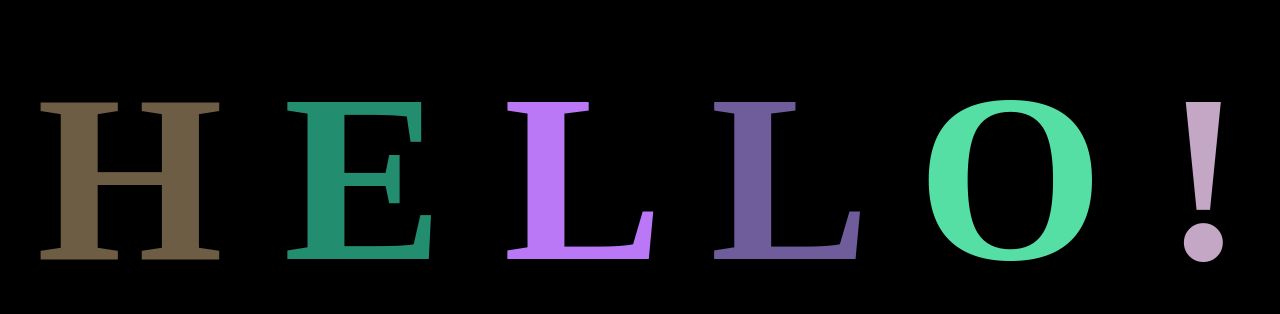
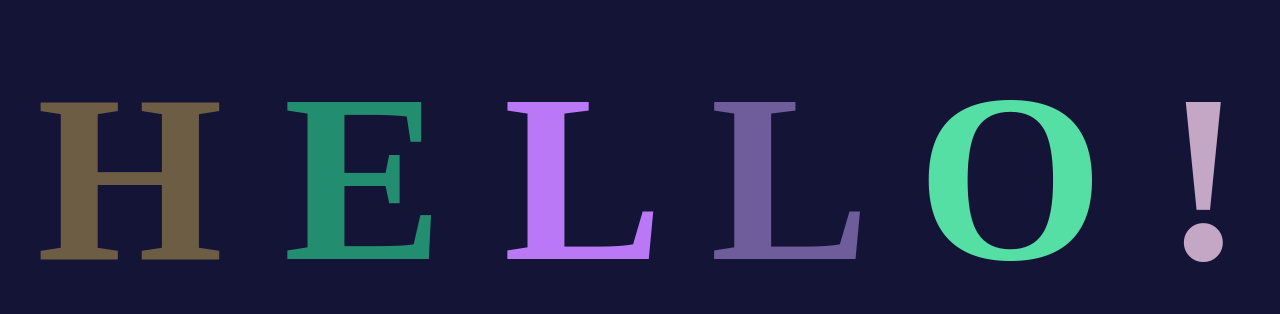
Before and after one commit to TysonTran23/AnimatedTextGitDemo, a plain HTML site: page index.html in a window 1280 px wide. Shown: the part 230-544 px from the top of the page. Drawn offline with Linux system fonts and the light colour scheme.

Commit message:
change bg color

```diff
--- a/app.css
+++ b/app.css
@@ -3,7 +3,7 @@ body {
     justify-content: center;
     align-items: center;
     height: 100vh;
-    background: black;
+    background: rgb(20,20,54);
 }
 
 h1 {
```
